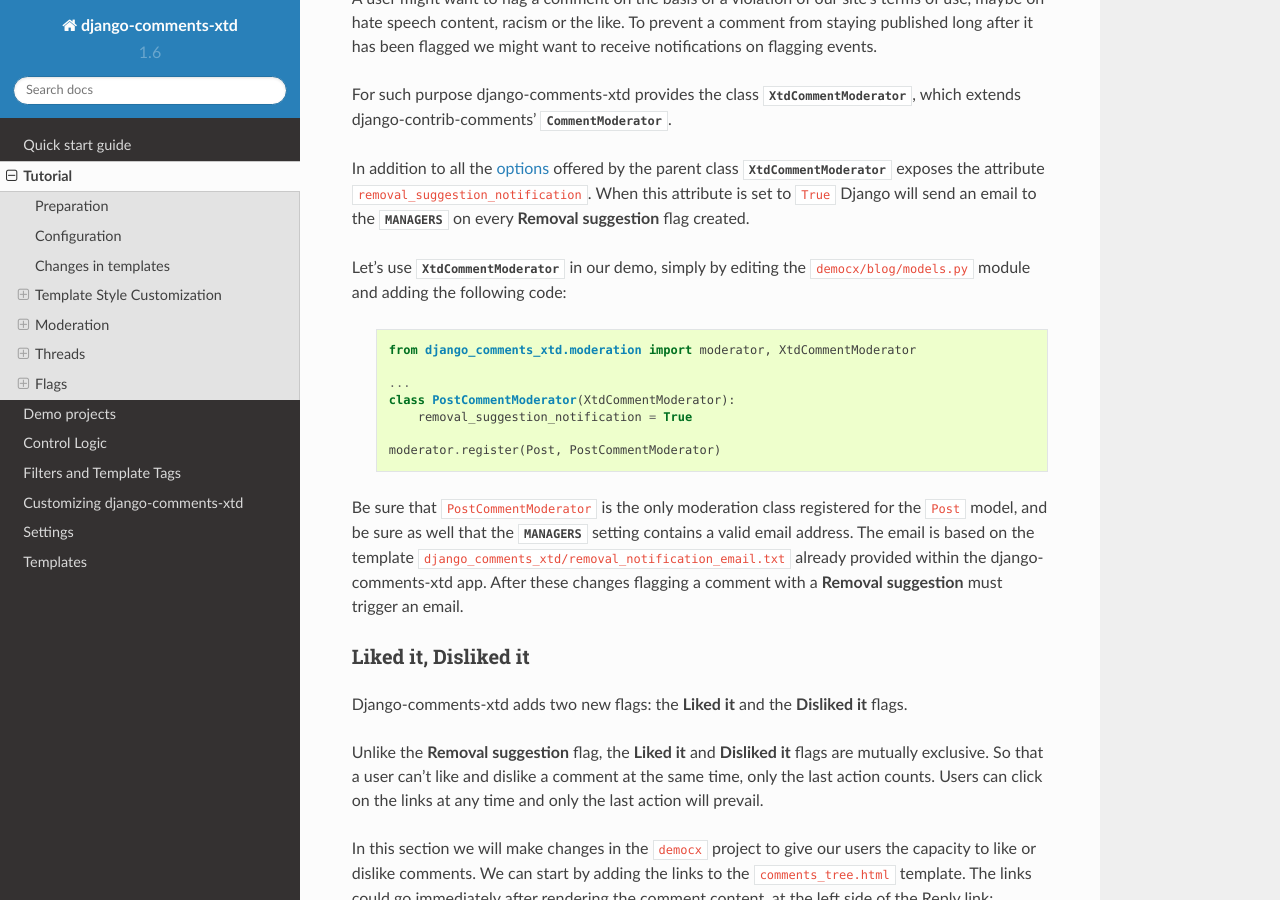
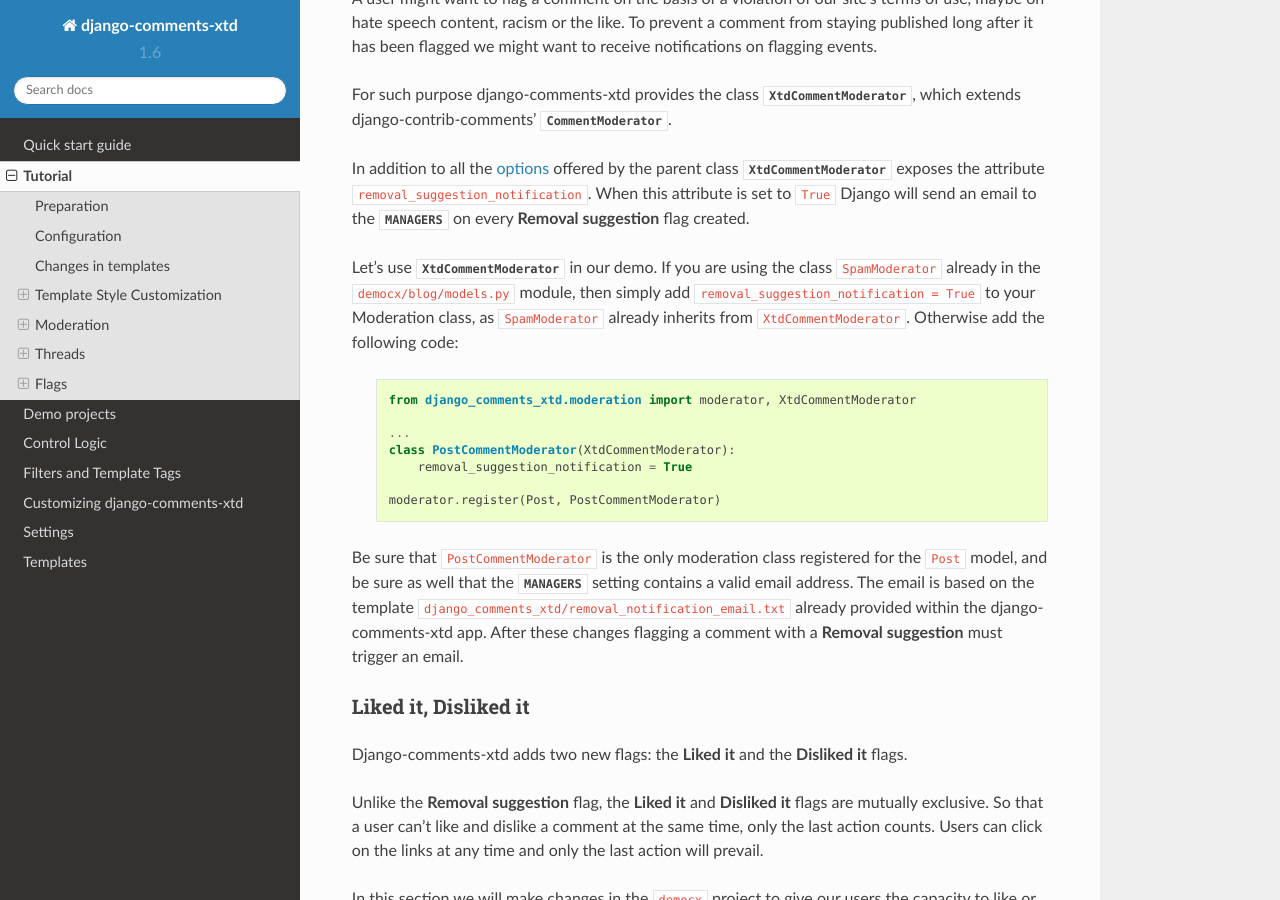
Before and after one commit to danirus/django-comments-xtd, a Sphinx documentation site: the page built from docs/tutorial.rst, in a window 1280 px wide and 900 px high, scrolled down 20361 px. Built offline with Sphinx 7.4.7 and the Read the Docs theme 2.0.0, drawn with Linux system fonts in a browser that asks for light colours.

Commit message:
Improve tutorial

```diff
--- a/docs/tutorial.rst
+++ b/docs/tutorial.rst
@@ -962,7 +962,7 @@ For such purpose django-comments-xtd provides the class :pclass:`XtdCommentModer
 
 In addition to all the `options <https://django-contrib-comments.readthedocs.io/en/latest/moderation.html#moderation-options>`_ offered by the parent class :pclass:`XtdCommentModerator` exposes the attribute ``removal_suggestion_notification``. When this attribute is set to ``True`` Django will send an email to the :setting:`MANAGERS` on every **Removal suggestion** flag created.
 
-Let's use :pclass:`XtdCommentModerator` in our demo, simply by editing the ``democx/blog/models.py`` module and adding the following code:
+Let's use :pclass:`XtdCommentModerator` in our demo. If you are using the class ``SpamModerator`` already in the ``democx/blog/models.py`` module, then simply add ``removal_suggestion_notification = True`` to your Moderation class, as ``SpamModerator`` already inherits from ``XtdCommentModerator``. Otherwise add the following code:
 
    .. code-block:: python
 
```
